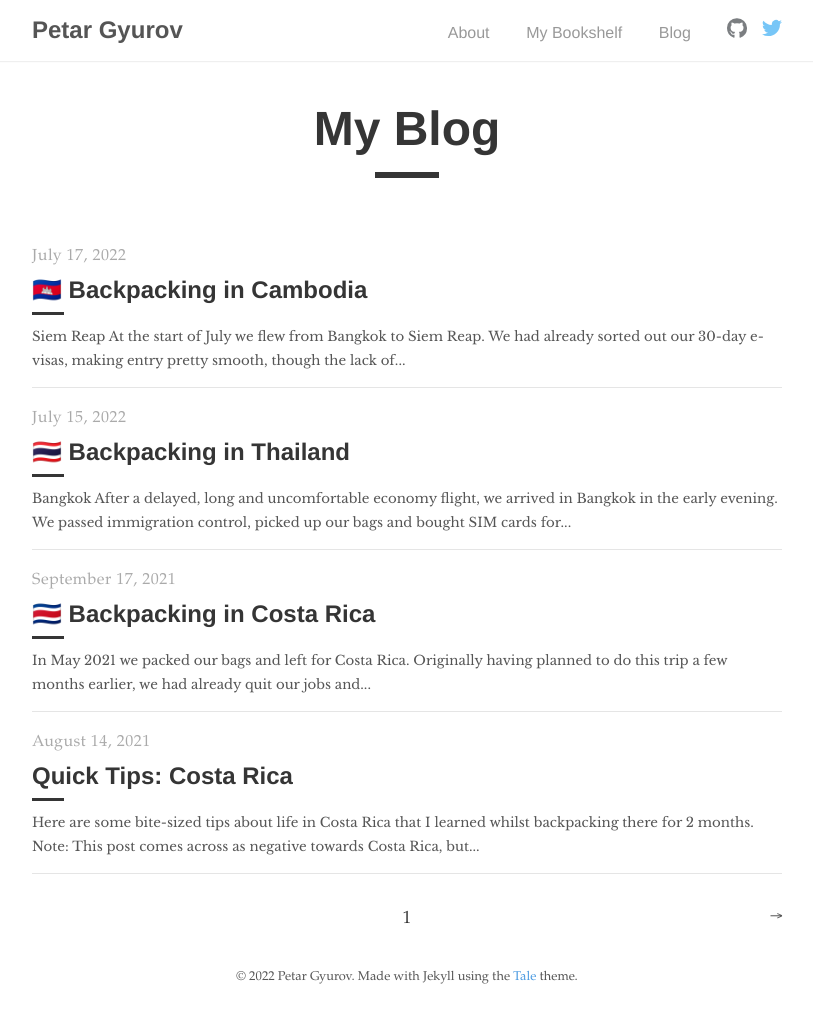
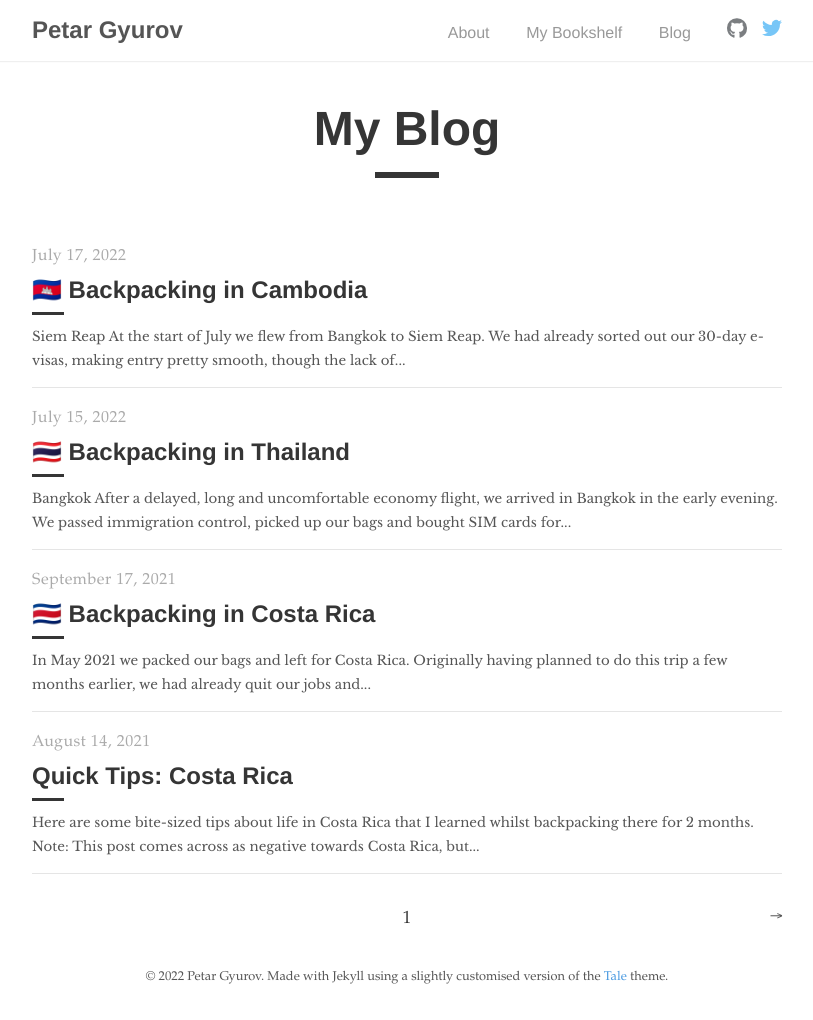
Before and after one commit to petargyurov/petargyurov.github.io, a Jekyll site: the page built from index.html, in a window 1280 px wide. Shown: the whole page, without its empty margins (233-1046 px from the left). Built offline with Jekyll 4.4.1, drawn with Linux system fonts in a browser that asks for light colours; the list of posts is cut into pages by our own code.

Commit message:
Updated README and footer

```diff
--- a/_includes/footer.html
+++ b/_includes/footer.html
@@ -1,5 +1,5 @@
 <footer>
   <span>
-    &copy; <time datetime="{{ site.time }}">{{ site.time | date: '%Y' }}</time> {{ site.author.name }}. Made with Jekyll using the <a href="https://github.com/chesterhow/tale/">Tale</a> theme.
+    &copy; <time datetime="{{ site.time }}">{{ site.time | date: '%Y' }}</time> {{ site.author.name }}. Made with Jekyll using a slightly customised version of the <a href="https://github.com/chesterhow/tale/">Tale</a> theme.
   </span>
 </footer>
```
Also changed, not shown: README.md.
